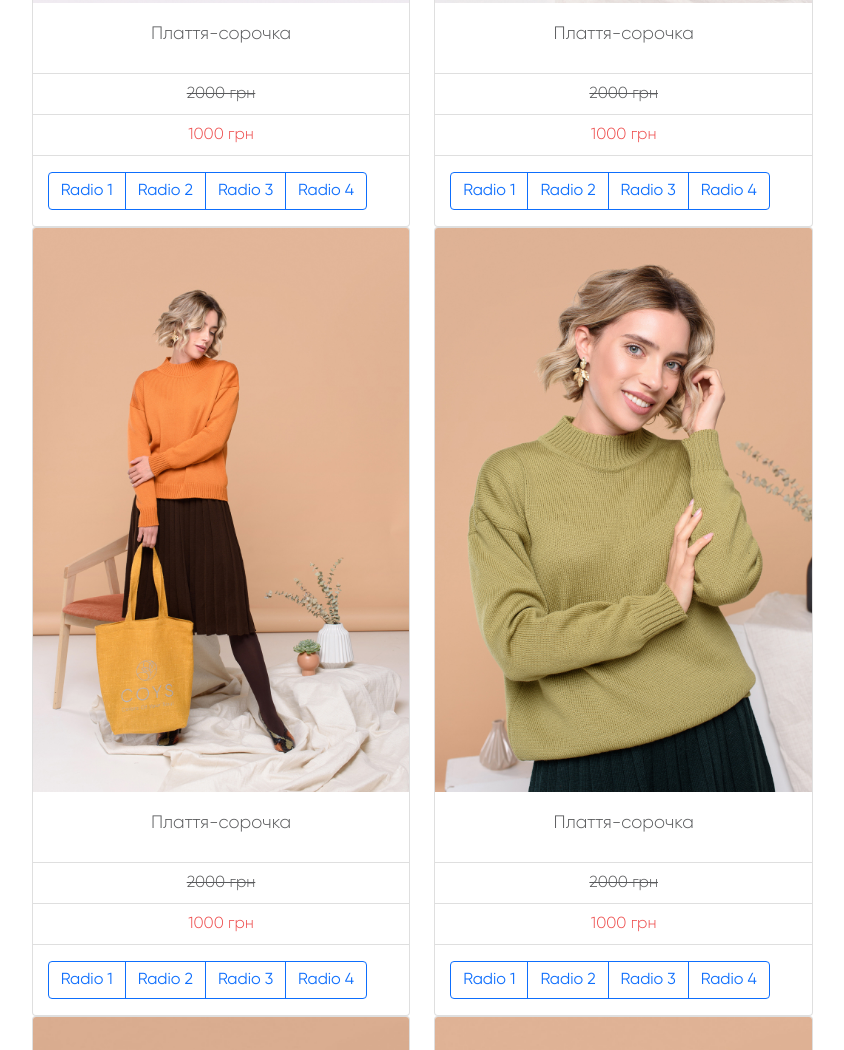
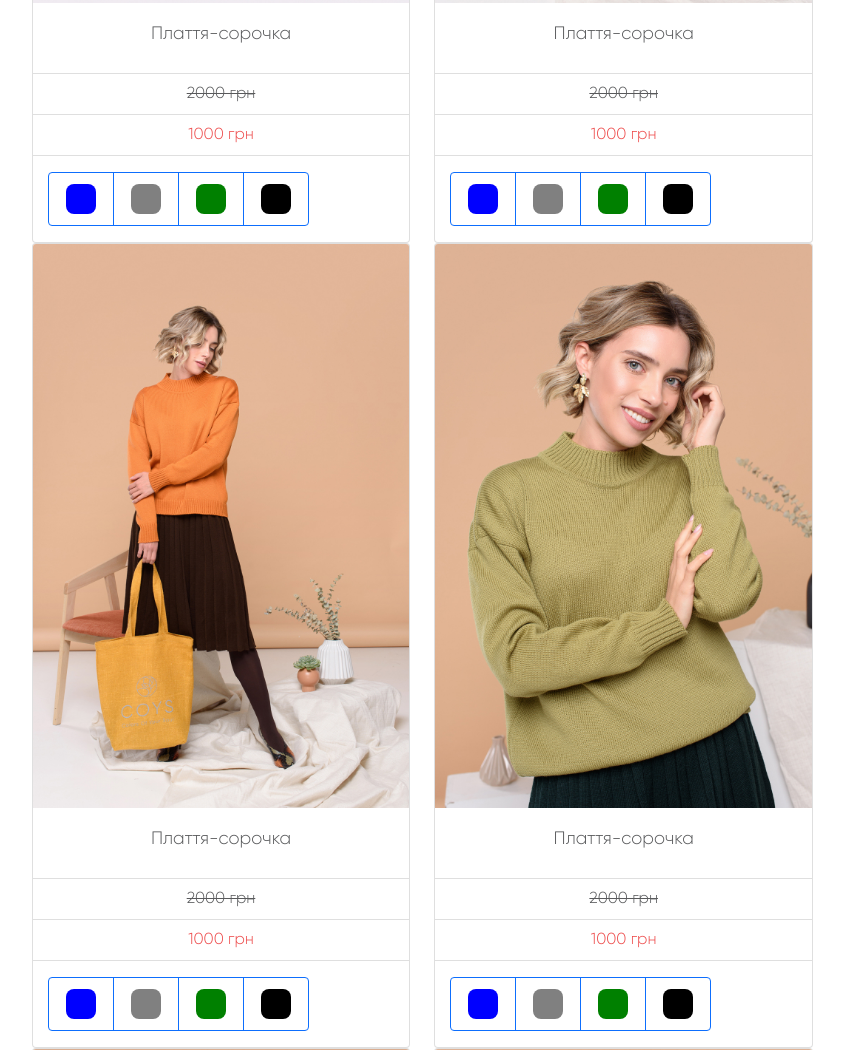
Before and after one commit to vernuskujinu/coys, a website: page catalog.html in a window 1280 px wide. Shown: the part 642-1692 px from the top of the page, without its empty margins (431-1275 px from the left). Drawn offline with nearby package versions, Linux system fonts and the light colour scheme.

Commit message:
feat: add and styled color buttons

```diff
--- a/catalog.html
+++ b/catalog.html
@@ -147,16 +147,16 @@
                         <div class="card-body">
                           <div class="btn-group" role="group" aria-label="Basic radio toggle button group">
                           <input type="radio" class="btn-check" name="btnradio" id="btnradio1" autocomplete="off" checked>
-  <label class="btn btn-outline-primary" for="btnradio1">Radio 1</label>
+                          <label class="btn btn-outline-primary btn_color" for="btnradio1"><li class="cp__color cp__color--blue"></li></label>
 
                           <input type="radio" class="btn-check" name="btnradio" id="btnradio2" autocomplete="off">
-  <label class="btn btn-outline-primary" for="btnradio2">Radio 2</label>
+                          <label class="btn btn-outline-primary btn_color" for="btnradio2"><li class="cp__color cp__color--grey"></li></label>
 
                           <input type="radio" class="btn-check" name="btnradio" id="btnradio3" autocomplete="off">
-  <label class="btn btn-outline-primary" for="btnradio3">Radio 3</label>
+                          <label class="btn btn-outline-primary btn_color" for="btnradio3"><li class="cp__color cp__color--green"></li></label>
 
                           <input type="radio" class="btn-check" name="btnradio" id="btnradio4" autocomplete="off">
-  <label class="btn btn-outline-primary" for="btnradio4">Radio 4</label>
+                          <label class="btn btn-outline-primary btn_color" for="btnradio4"><li class="cp__color cp__color--black"></li></label>
                         </div>
                         </div>
                       </div>
@@ -174,16 +174,16 @@
                         <div class="card-body">
                           <div class="btn-group" role="group" aria-label="Basic radio toggle button group">
                             <input type="radio" class="btn-check" name="btnradio" id="btnradio1" autocomplete="off" checked>
-  <label class="btn btn-outline-primary" for="btnradio1">Radio 1</label>
+                            <label class="btn btn-outline-primary btn_color" for="btnradio1"><li class="cp__color cp__color--blue"></li></label>
 
                             <input type="radio" class="btn-check" name="btnradio" id="btnradio2" autocomplete="off">
-  <label class="btn btn-outline-primary" for="btnradio2">Radio 2</label>
+                            <label class="btn btn-outline-primary btn_color" for="btnradio2"><li class="cp__color cp__color--grey"></li></label>
 
                             <input type="radio" class="btn-check" name="btnradio" id="btnradio3" autocomplete="off">
-  <label class="btn btn-outline-primary" for="btnradio3">Radio 3</label>
+                            <label class="btn btn-outline-primary btn_color" for="btnradio3"><li class="cp__color cp__color--green"></li></label>
 
                             <input type="radio" class="btn-check" name="btnradio" id="btnradio4" autocomplete="off">
-  <label class="btn btn-outline-primary" for="btnradio4">Radio 4</label>
+                            <label class="btn btn-outline-primary btn_color" for="btnradio4"><li class="cp__color cp__color--black"></li></label>
                           </div>
                         </div>
                       </div>
@@ -203,16 +203,16 @@
                         <div class="card-body">
                           <div class="btn-group" role="group" aria-label="Basic radio toggle button group">
                             <input type="radio" class="btn-check" name="btnradio" id="btnradio1" autocomplete="off" checked>
-  <label class="btn btn-outline-primary" for="btnradio1">Radio 1</label>
+                            <label class="btn btn-outline-primary btn_color" for="btnradio1"><li class="cp__color cp__color--blue"></li></label>
 
                             <input type="radio" class="btn-check" name="btnradio" id="btnradio2" autocomplete="off">
-  <label class="btn btn-outline-primary" for="btnradio2">Radio 2</label>
+                            <label class="btn btn-outline-primary btn_color" for="btnradio2"><li class="cp__color cp__color--grey"></li></label>
 
                             <input type="radio" class="btn-check" name="btnradio" id="btnradio3" autocomplete="off">
-  <label class="btn btn-outline-primary" for="btnradio3">Radio 3</label>
+                            <label class="btn btn-outline-primary btn_color" for="btnradio3"><li class="cp__color cp__color--green"></li></label>
 
                             <input type="radio" class="btn-check" name="btnradio" id="btnradio4" autocomplete="off">
-  <label class="btn btn-outline-primary" for="btnradio4">Radio 4</label>
+                            <label class="btn btn-outline-primary btn_color" for="btnradio4"><li class="cp__color cp__color--black"></li></label>
                           </div>
                         </div>
                       </div>
@@ -230,16 +230,16 @@
                         <div class="card-body">
                           <div class="btn-group" role="group" aria-label="Basic radio toggle button group">
                             <input type="radio" class="btn-check" name="btnradio" id="btnradio1" autocomplete="off" checked>
-  <label class="btn btn-outline-primary" for="btnradio1">Radio 1</label>
+                            <label class="btn btn-outline-primary btn_color" for="btnradio1"><li class="cp__color cp__color--blue"></li></label>
 
                             <input type="radio" class="btn-check" name="btnradio" id="btnradio2" autocomplete="off">
-  <label class="btn btn-outline-primary" for="btnradio2">Radio 2</label>
+                            <label class="btn btn-outline-primary btn_color" for="btnradio2"><li class="cp__color cp__color--grey"></li></label>
 
                             <input type="radio" class="btn-check" name="btnradio" id="btnradio3" autocomplete="off">
-  <label class="btn btn-outline-primary" for="btnradio3">Radio 3</label>
+                            <label class="btn btn-outline-primary btn_color" for="btnradio3"><li class="cp__color cp__color--green"></li></label>
 
                             <input type="radio" class="btn-check" name="btnradio" id="btnradio4" autocomplete="off">
-  <label class="btn btn-outline-primary" for="btnradio4">Radio 4</label>
+                            <label class="btn btn-outline-primary btn_color" for="btnradio4"><li class="cp__color cp__color--black"></li></label>
                           </div>
                         </div>
                       </div>
@@ -259,16 +259,16 @@
                         <div class="card-body">
                           <div class="btn-group" role="group" aria-label="Basic radio toggle button group">
                             <input type="radio" class="btn-check" name="btnradio" id="btnradio1" autocomplete="off" checked>
-  <label class="btn btn-outline-primary" for="btnradio1">Radio 1</label>
+                            <label class="btn btn-outline-primary btn_color" for="btnradio1"><li class="cp__color cp__color--blue"></li></label>
 
                             <input type="radio" class="btn-check" name="btnradio" id="btnradio2" autocomplete="off">
-  <label class="btn btn-outline-primary" for="btnradio2">Radio 2</label>
+                            <label class="btn btn-outline-primary btn_color" for="btnradio2"><li class="cp__color cp__color--grey"></li></label>
 
                             <input type="radio" class="btn-check" name="btnradio" id="btnradio3" autocomplete="off">
-  <label class="btn btn-outline-primary" for="btnradio3">Radio 3</label>
+                            <label class="btn btn-outline-primary btn_color" for="btnradio3"><li class="cp__color cp__color--green"></li></label>
 
                             <input type="radio" class="btn-check" name="btnradio" id="btnradio4" autocomplete="off">
-  <label class="btn btn-outline-primary" for="btnradio4">Radio 4</label>
+                            <label class="btn btn-outline-primary btn_color" for="btnradio4"><li class="cp__color cp__color--black"></li></label>
                           </div>
                         </div>
                       </div>
@@ -286,16 +286,16 @@
                         <div class="card-body">
                           <div class="btn-group" role="group" aria-label="Basic radio toggle button group">
                             <input type="radio" class="btn-check" name="btnradio" id="btnradio1" autocomplete="off" checked>
-  <label class="btn btn-outline-primary" for="btnradio1">Radio 1</label>
+                            <label class="btn btn-outline-primary btn_color" for="btnradio1"><li class="cp__color cp__color--blue"></li></label>
 
                             <input type="radio" class="btn-check" name="btnradio" id="btnradio2" autocomplete="off">
-  <label class="btn btn-outline-primary" for="btnradio2">Radio 2</label>
+                            <label class="btn btn-outline-primary btn_color" for="btnradio2"><li class="cp__color cp__color--grey"></li></label>
 
                             <input type="radio" class="btn-check" name="btnradio" id="btnradio3" autocomplete="off">
-  <label class="btn btn-outline-primary" for="btnradio3">Radio 3</label>
+                            <label class="btn btn-outline-primary btn_color" for="btnradio3"><li class="cp__color cp__color--green"></li></label>
 
                             <input type="radio" class="btn-check" name="btnradio" id="btnradio4" autocomplete="off">
-  <label class="btn btn-outline-primary" for="btnradio4">Radio 4</label>
+                            <label class="btn btn-outline-primary btn_color" for="btnradio4"><li class="cp__color cp__color--black"></li></label>
                           </div>
                         </div>
                       </div>
@@ -315,16 +315,16 @@
                         <div class="card-body">
                             <div class="btn-group" role="group" aria-label="Basic radio toggle button group">
                               <input type="radio" class="btn-check" name="btnradio" id="btnradio1" autocomplete="off" checked>
-  <label class="btn btn-outline-primary" for="btnradio1">Radio 1</label>
+                              <label class="btn btn-outline-primary btn_color" for="btnradio1"><li class="cp__color cp__color--blue"></li></label>
 
                               <input type="radio" class="btn-check" name="btnradio" id="btnradio2" autocomplete="off">
-  <label class="btn btn-outline-primary" for="btnradio2">Radio 2</label>
+                              <label class="btn btn-outline-primary btn_color" for="btnradio2"><li class="cp__color cp__color--grey"></li></label>
 
                               <input type="radio" class="btn-check" name="btnradio" id="btnradio3" autocomplete="off">
-  <label class="btn btn-outline-primary" for="btnradio3">Radio 3</label>
+                              <label class="btn btn-outline-primary btn_color" for="btnradio3"><li class="cp__color cp__color--green"></li></label>
 
                               <input type="radio" class="btn-check" name="btnradio" id="btnradio4" autocomplete="off">
-  <label class="btn btn-outline-primary" for="btnradio4">Radio 4</label>
+                              <label class="btn btn-outline-primary btn_color" for="btnradio4"><li class="cp__color cp__color--black"></li></label>
                             </div>
                         </div>
                       </div>
@@ -342,16 +342,16 @@
                         <div class="card-body">
                           <div class="btn-group" role="group" aria-label="Basic radio toggle button group">
                             <input type="radio" class="btn-check" name="btnradio" id="btnradio1" autocomplete="off" checked>
-  <label class="btn btn-outline-primary" for="btnradio1">Radio 1</label>
+                            <label class="btn btn-outline-primary btn_color" for="btnradio1"><li class="cp__color cp__color--blue"></li></label>
 
                             <input type="radio" class="btn-check" name="btnradio" id="btnradio2" autocomplete="off">
-  <label class="btn btn-outline-primary" for="btnradio2">Radio 2</label>
+                            <label class="btn btn-outline-primary btn_color" for="btnradio2"><li class="cp__color cp__color--grey"></li></label>
 
                             <input type="radio" class="btn-check" name="btnradio" id="btnradio3" autocomplete="off">
-  <label class="btn btn-outline-primary" for="btnradio3">Radio 3</label>
+                            <label class="btn btn-outline-primary btn_color" for="btnradio3"><li class="cp__color cp__color--green"></li></label>
 
                             <input type="radio" class="btn-check" name="btnradio" id="btnradio4" autocomplete="off">
-  <label class="btn btn-outline-primary" for="btnradio4">Radio 4</label>
+                            <label class="btn btn-outline-primary btn_color" for="btnradio4"><li class="cp__color cp__color--black"></li></label>
                           </div>
                       </div>
                       </div>
--- a/style.css
+++ b/style.css
@@ -221,3 +221,6 @@ body {
 .cp__color--orange {
     background-color: orange;
 }
+.btn_color {
+    list-style: none;
+}
```
Lines whose indentation alone changed are shown as unchanged.
